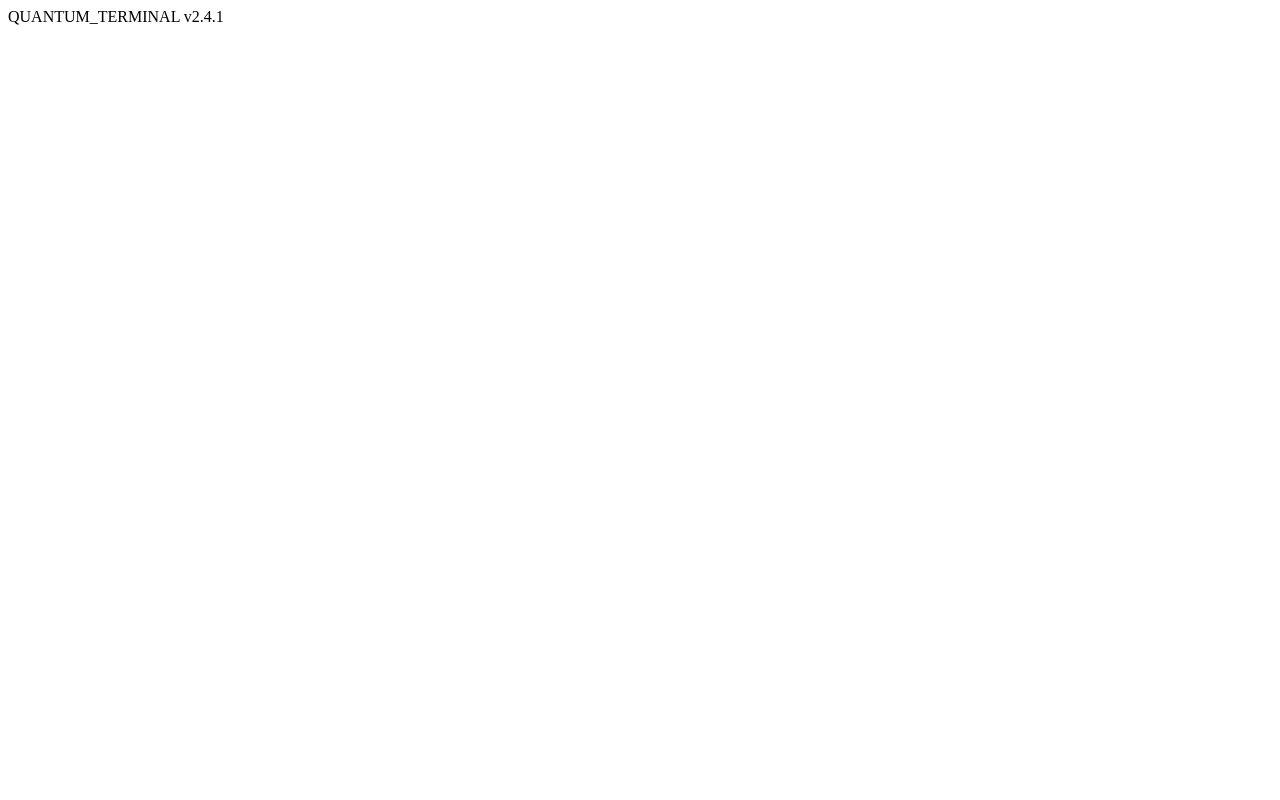
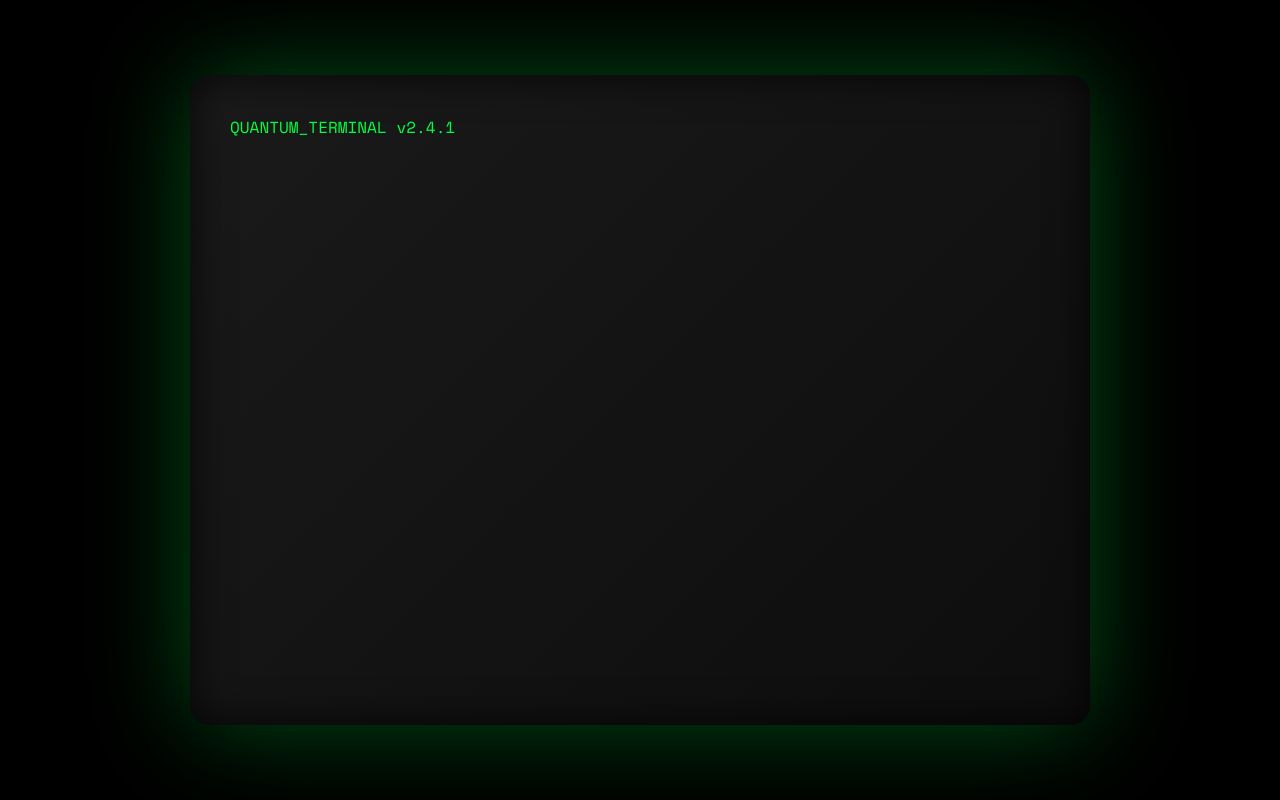
Before and after one commit to jps-wilson/quantum-self, a website built with Vite: page index.html in a window 1280 px wide. Built offline with nearby package versions, Linux system fonts and the light colour scheme.

Commit message:
Add base CSS and CRT monitor housing

```diff
--- a/index.html
+++ b/index.html
@@ -12,7 +12,7 @@
         rel="stylesheet">
 
     <!-- CSS file -->
-    <link rel="stylesheet" href="style.css">
+    <link rel="stylesheet" href="src/style.css">
 </head>
 
 <body>
--- a/package.json
+++ b/package.json
@@ -4,7 +4,9 @@
   "description": "",
   "main": "index.js",
   "scripts": {
-    "test": "echo \"Error: no test specified\" && exit 1"
+    "dev": "vite",
+    "build": "vite build",
+    "preview": "vite preview"
   },
   "keywords": [],
   "author": "Jess Wilson",
--- a/src/style.css
+++ b/src/style.css
@@ -0,0 +1,31 @@
+/* BASE RESET & BODY STYLES */
+* {
+  margin: 0;
+  padding: 0;
+  box-sizing: border-box;
+}
+
+body {
+  font-family: "Space Mono", monospace;
+  background: #000;
+  color: #00ff41;
+  overflow: hidden;
+  display: flex;
+  justify-content: center;
+  align-items: center;
+  min-height: 100vh;
+}
+
+/* CRT Monitor - Physical Housing */
+.crt-monitor {
+  position: relative;
+  width: 900px;
+  height: 650px;
+  background: linear-gradient(135deg, #1a1a1a 0%, #0d0d0d 100%);
+  border-radius: 20px;
+  padding: 40px;
+  /* glow effect (monitor is "powered on" */
+  box-shadow:
+    0 0 100px rgba(0, 255, 65, 0.3),
+    inset 0 0 40px rgba(0, 0, 0, 0.8);
+}
```
